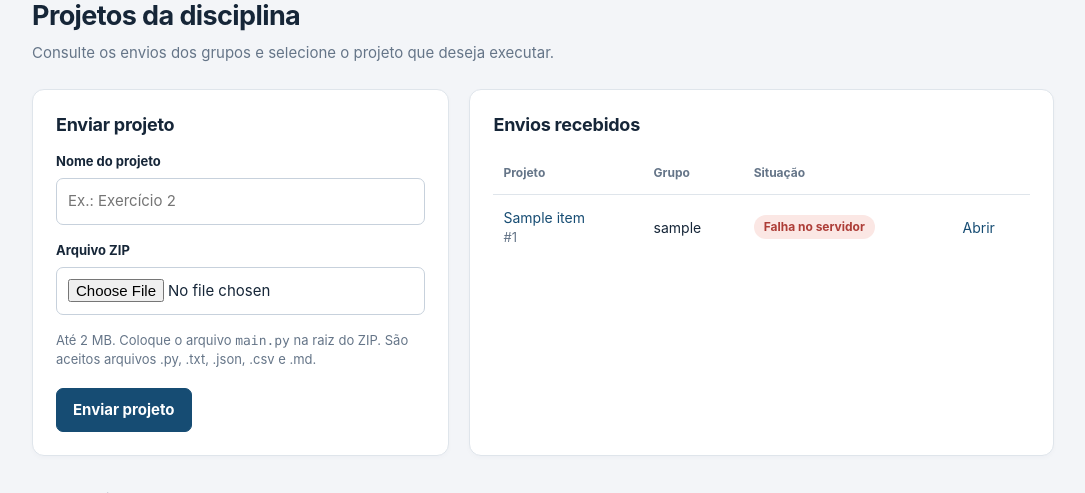
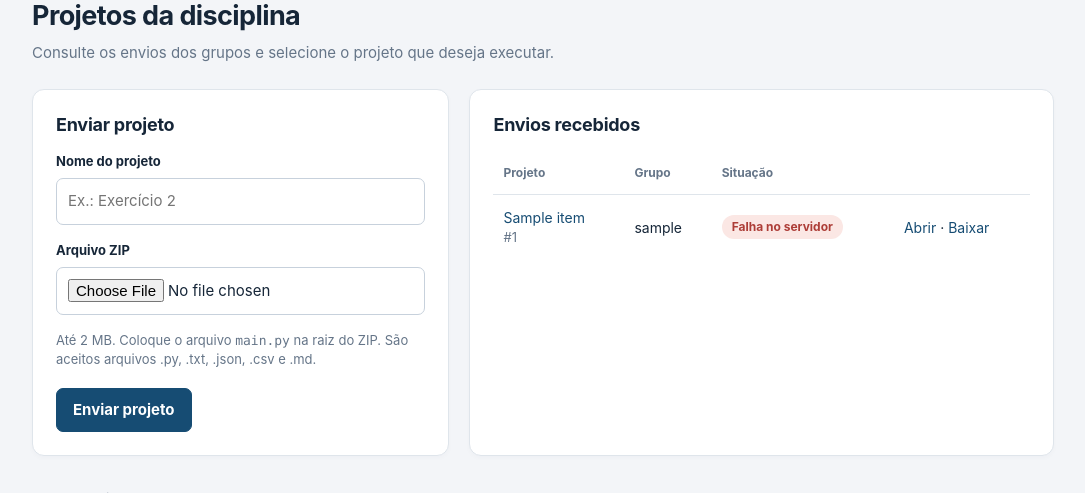
Before and after one commit to artorias09/LabGateway, a Flask app: template templates/index.html in a window 1280 px wide. Shown: the part 84-577 px from the top of the page, without its empty margins (97-1182 px from the left). Run offline with Flask 3, Linux system fonts and the light colour scheme; the visitor is signed in with stand-in values (Sample User, id 1); tables that the repository leaves empty hold one stand-in row (values such as "Sample post"); the template is opened without the code that fills it: most values are stand-ins (such as "Sample title", 1, 10 or a date in 2020); parts of the project's set-up code (start-up, migrations or seed data) failed here and were passed over.

Commit message:
ui: add project download link to teacher list

```diff
--- a/templates/index.html
+++ b/templates/index.html
@@ -24,7 +24,7 @@
         <td><a href="{{url_for('detail',sid=item.id)}}">{{item.title}}</a><div class="meta">#{{item.id}}</div></td>
         <td>{{item.username}}</td>
         <td><span class="status {{ item.status or '' }}">{{ status_label(item.status) }}</span></td>
-        <td><a href="{{url_for('detail',sid=item.id)}}">Abrir</a></td>
+        <td><a href="{{url_for('detail',sid=item.id)}}">Abrir</a>{% if session.role=='teacher' %} · <a href="{{url_for('download_project',sid=item.id)}}">Baixar</a>{% endif %}</td>
       </tr>
       {% else %}<tr><td colspan="4" class="empty">Nenhum projeto enviado.</td></tr>{% endfor %}
       </tbody></table></div>
```
